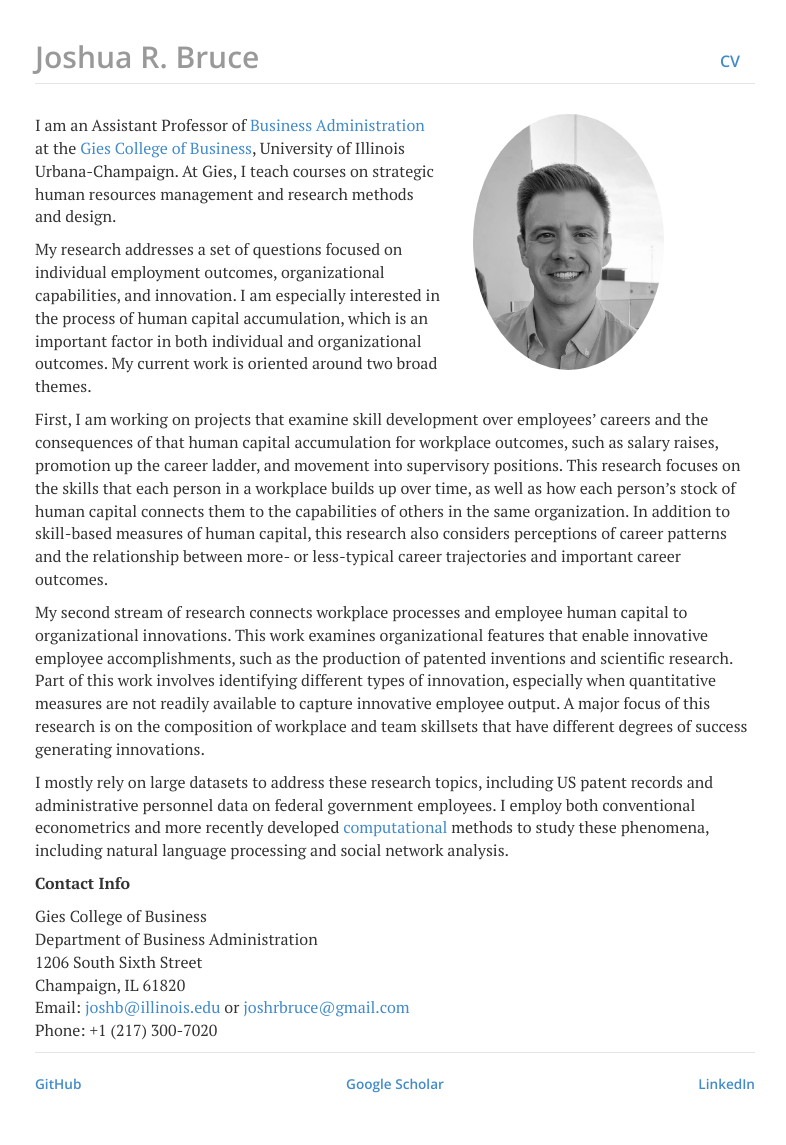
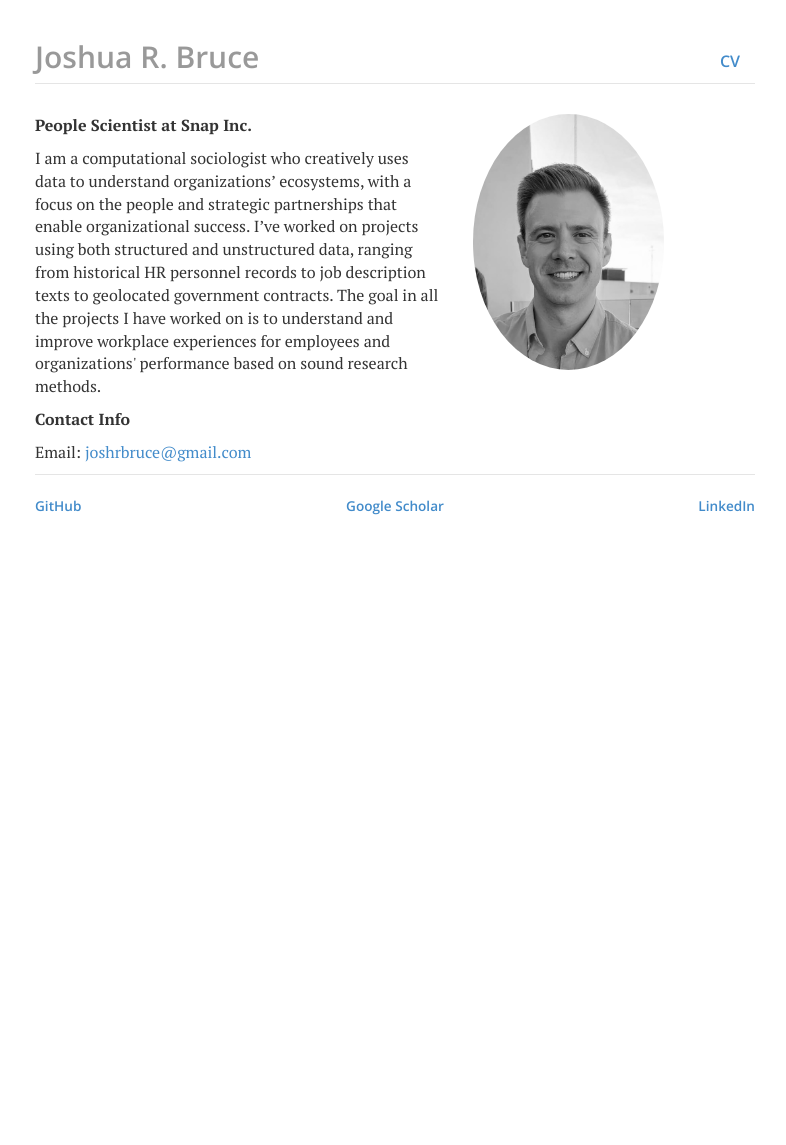
Before and after one commit to joshuarbruce/joshuarbruce.github.io, a Jekyll site: the page built from index.html, in a window 1280 px wide. Shown: the whole page, without its empty margins (245-1031 px from the left). Built offline with Jekyll 4.4.1, drawn with Linux system fonts in a browser that asks for light colours; nearby versions of some CDN libraries; after the commit the page ends 900 px from its top, so only the background shows below that.

Commit message:
Update index.html

```diff
--- a/index.html
+++ b/index.html
@@ -4,27 +4,16 @@ title: joshuarbruce.github.io
 ---
 <div class="row">
 	<div class="col-sm-7">
-		<p>I am an Assistant Professor of <a href="https://giesbusiness.illinois.edu/business-administration" target="_blank">Business Administration</a> at the <a href="https://giesbusiness.illinois.edu" target="_blank">Gies College of Business</a>, University of Illinois Urbana-Champaign. At Gies, I teach courses on strategic human resources management and research methods and design.</p>
-		<p>My research addresses a set of questions focused on individual employment outcomes, organizational capabilities, and innovation. I am especially interested in the process of human capital accumulation, which is an important factor in both individual and organizational outcomes. My current work is oriented around two broad themes.</p>
+		<p><b>People Scientist at Snap Inc.</b></p>
+		<p>I am a computational sociologist who creatively uses data to understand organizations’ ecosystems, with a focus on the people and strategic partnerships that enable organizational success. I’ve worked on projects using both structured and unstructured data, ranging from historical HR personnel records to job description texts to geolocated government contracts. The goal in all the projects I have worked on is to understand and improve workplace experiences for employees and organizations' performance based on sound research methods.</p>
 	</div>
 	<div class="col-sm-5">
-		<a href="https://giesbusiness.illinois.edu/profile/joshua-bruce" target="_blank">
-			<img class="circular--square" alt="Josh Bruce" src="files/spain_me.JPG" style="height:256px"/>
-		</a>
+		<img class="circular--square" alt="Josh Bruce" src="files/spain_me.jpg" style="height:256px"/>
 	</div>
 </div>
 <div class="row">
 	<div class="col-sm-12">
-		<p>First, I am working on projects that examine skill development over employees’ careers and the consequences of that human capital accumulation for workplace outcomes, such as salary raises, promotion up the career ladder, and movement into supervisory positions. This research focuses on the skills that each person in a workplace builds up over time, as well as how each person’s stock of human capital connects them to the capabilities of others in the same organization. In addition to skill-based measures of human capital, this research also considers perceptions of career patterns and the relationship between more- or less-typical career trajectories and important career outcomes.</p>
-		<p>My second stream of research connects workplace processes and employee human capital to organizational innovations. This work examines organizational features that enable innovative employee accomplishments, such as the production of patented inventions and scientific research. Part of this work involves identifying different types of innovation, especially when quantitative measures are not readily available to capture innovative employee output. A major focus of this research is on the composition of workplace and team skillsets that have different degrees of success generating innovations.</p>
-		<p>I mostly rely on large datasets to address these research topics, including US patent records and administrative personnel data on federal government employees. I employ both conventional econometrics and more recently developed <a href="https://en.wikipedia.org/wiki/Computational_sociology" target="_blank">computational</a> methods to study these phenomena, including natural language processing and social network analysis.</p>
 		<p><b>Contact Info</b></p>
-		<p>Gies College of Business<br>
-			Department of Business Administration<br>
-			1206 South Sixth Street<br>
-			Champaign, IL 61820<br>
-			Email: <a href="mailto:joshb@illinois.edu"><span class = "obfuscate">ude.sionilli@bhsoj</span></a> or <a href="mailto:joshrbruce@gmail.com"><span class = "obfuscate">moc.liamg@ecurbrhsoj</span></a><br>
-		Phone: +1 (217) 300-7020
-		</p>
+		<p>Email: <a href="mailto:joshrbruce@gmail.com"><span class = "obfuscate">moc.liamg@ecurbrhsoj</span></a><br></p>
 	</div>
 </div>
```
